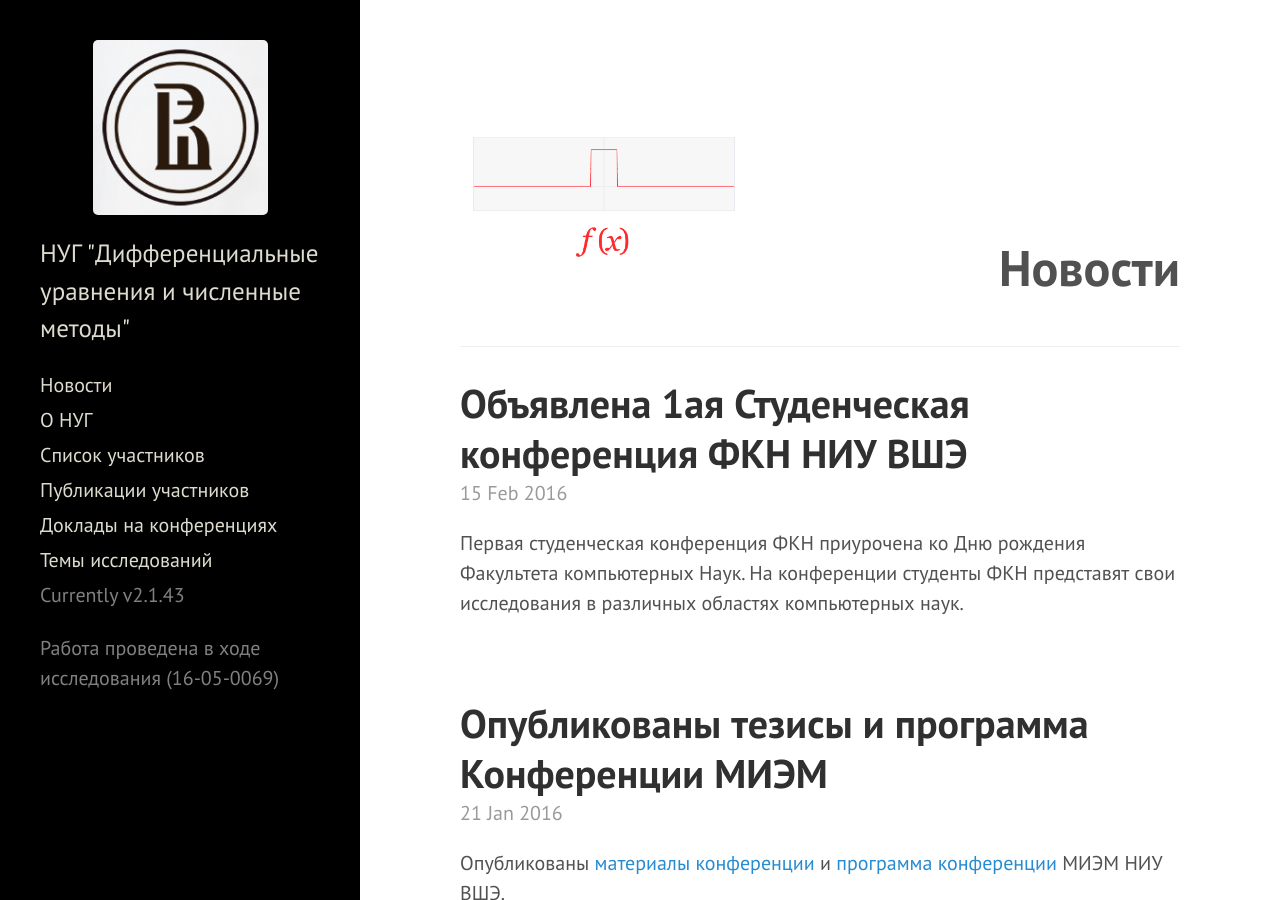
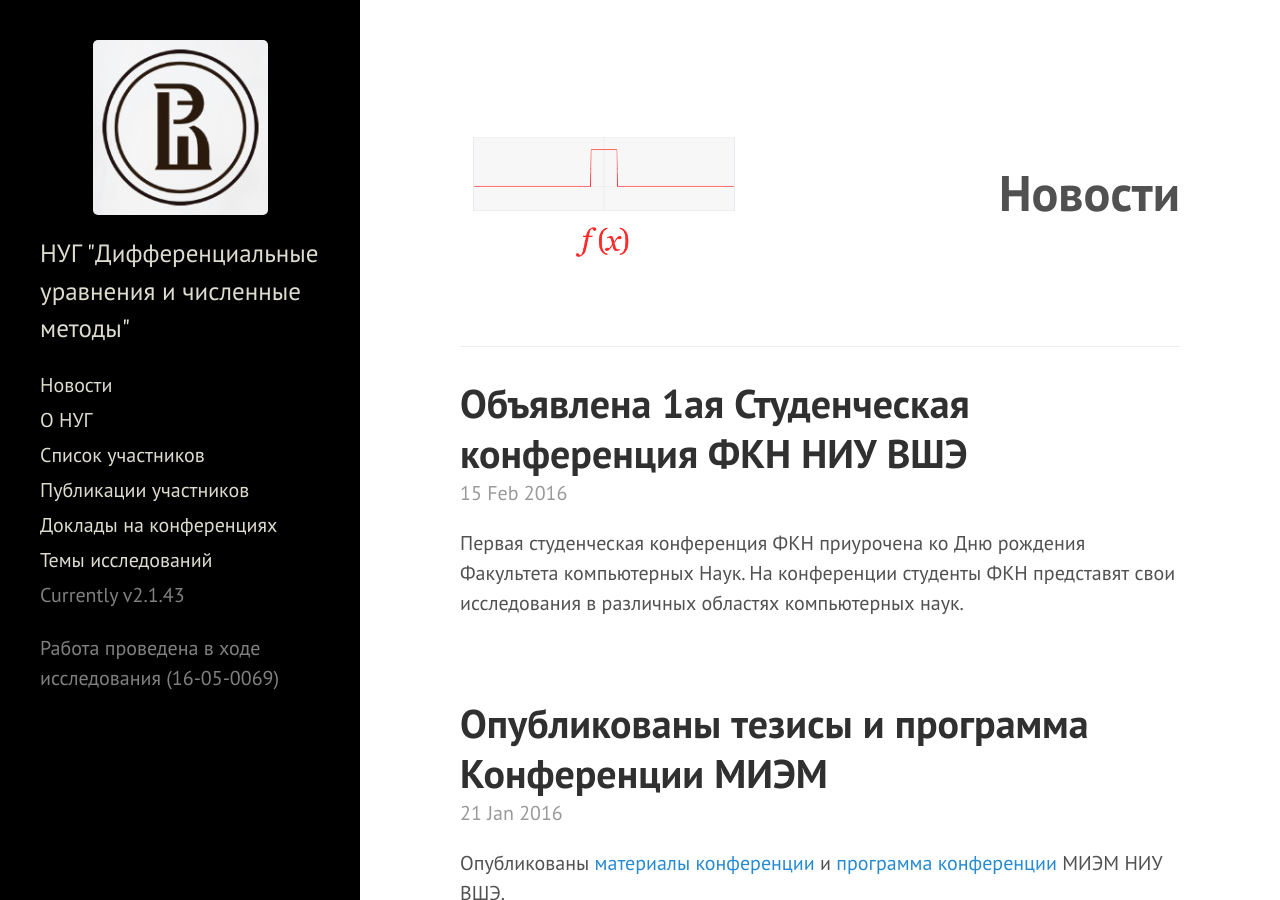
Before and after one commit to hsemmsg/hsemmsg.github.io, a Jekyll site: the page built from index.html, in a window 1280 px wide and 900 px high. Built offline with Jekyll 4.4.1, drawn with Linux system fonts in a browser that asks for light colours; the list of posts is cut into pages by our own code.

```diff
--- a/index.html
+++ b/index.html
@@ -5,7 +5,7 @@
 <div id="titletext">
 
 <div class="leftimage"><img src="/images/1.gif"></div>
-<div class="righttext"><div align="right" padding-top="36px"><br/><br/>Новости</div></div>
+<div class="righttext"><div align="right" padding-top="36px"><br/>Новости</div></div>
 
 </div>
 
```
